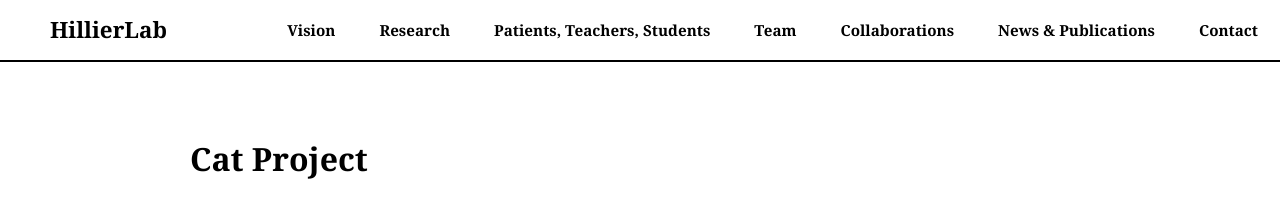
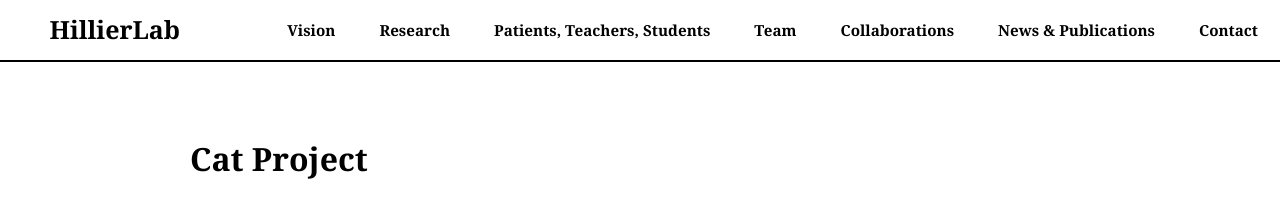
Before and after one commit to dzsano/rottenbillerdavid.github.io, a Jekyll site: the page built from cat.md, in a window 1280 px wide. Shown: the top 209 px of the page. Built offline with Jekyll 4.4.1, drawn with Linux system fonts in a browser that asks for light colours.

Commit message:
Update story.html

```diff
--- a/_layouts/story.html
+++ b/_layouts/story.html
@@ -33,11 +33,16 @@ nav {
 
 nav .brand {
   font-weight: bold;
-  font-size: 1.4rem; /* matches index.html */
-  padding: 10px 18px;
+  font-size: 1.25rem;
+  transform: scale(1.25);
+  transform-origin: left center;
+  text-decoration: none;
+  color: inherit;
+  padding: 8px 14px;
   border-radius: 4px;
   transition: all 0.3s ease;
 }
+
 
 nav .brand:hover {
   background: #000;
```
